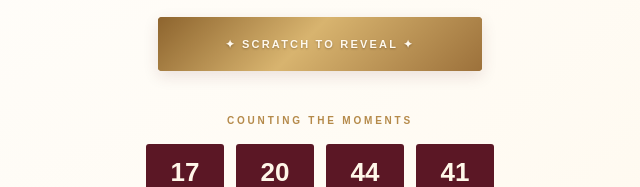
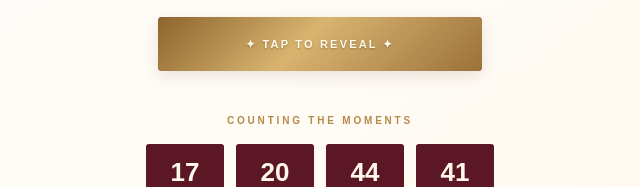
Before and after one commit to Harsh5862S/akanksha-weds-manish, a plain HTML site: page index.html in a window 1280 px wide. Shown: the part 415-602 px from the top of the page, 320-960 px from the left. Drawn offline with nearby package versions, Linux system fonts and the light colour scheme.

Commit message:
Initial wedding invitation website

```diff
--- a/index.html
+++ b/index.html
@@ -28,7 +28,7 @@
         <div class="scratch-date" id="scratchDate" aria-label="Scratch to reveal the wedding date">
           <p class="date-box" id="weddingDateText">Saturday, 5th December, 2026</p>
           <canvas class="scratch-layer" id="scratchLayer" aria-label="Scratch this golden layer to reveal the wedding date"></canvas>
-          <span class="scratch-hint" id="scratchHint">✦ SCRATCH TO REVEAL ✦</span>
+          <span class="scratch-hint" id="scratchHint">✦ TAP TO REVEAL ✦</span>
         </div>
         <div class="countdown-wrap">
           <p class="eyebrow">COUNTING THE MOMENTS</p>
```
